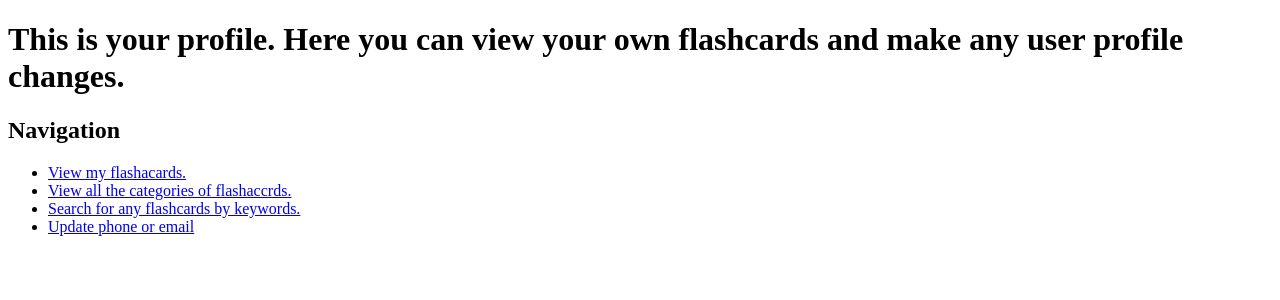
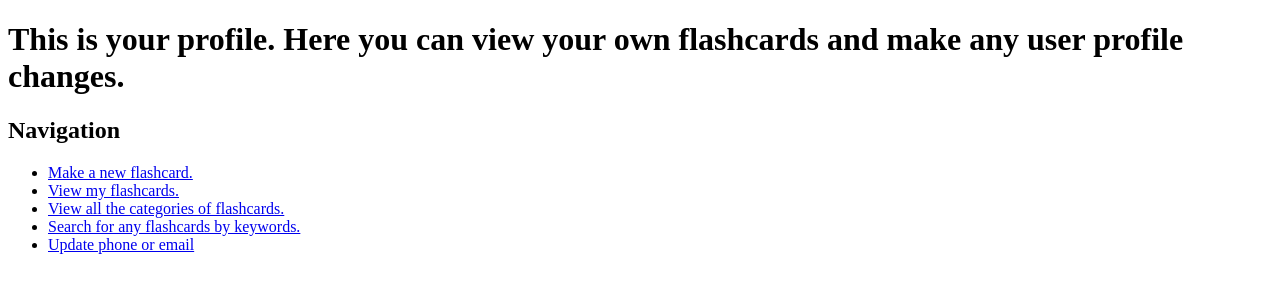
Before and after one commit to aquariangirl/Flashcards, a Flask app: page /user-profile in a window 1280 px wide. Shown: the top 300 px of the page. Run offline with Flask 2, Linux system fonts and the light colour scheme; the visitor is signed in with stand-in values (Sample User, id 1); data comes from the database, SQL or seed files in the repository.

Commit message:
updates to MVP add flashcards

```diff
--- a/server.py
+++ b/server.py
@@ -84,14 +84,41 @@ def all_categories():
     return render_template('categories.html', categories=categories)
 
 
-@app.route('/categories/<flashcard_id>')
+@app.route('/categories/<flashcard_id>') # TODO
 def show_flashcard(flashcard):
 
-    flashcard = crud.get_flashcard_by_category(flashacrd_id)
+    flashcard = crud.get_flashcard_by_category(flashcard_id)
 
-    return render_template('movie_details.html', movie=movie)
+    return render_template('flashcards.html') #, flashcard=flashcard)
 
 
+@app.route('/new-flashcard')
+def add_new_flashcard():
+    """Shows where logged-in user inputs flashcard data"""
+
+    return render_template('new-flashcard.html')
+
+
+# @app.route('/flashcard') # TODO
+# def add_new_flashcard(flashcard_id):
+#     """Logged-in user creates a new flashcard"""
+
+#     category = category_id
+
+#     #if 'user_id' in session  ?
+#     if session.get('user_id'):
+#         flashcard = request.args.get('flashcard') #might be front_card and back_card?
+#         user = session['user_id']
+
+#         flashcard = crud.create_rating(flashcard, category, user)
+#         db.session.add(flashcard)
+#         db.session.commit()
+
+#         return redirect(f'/flashcards/{flashcard_id}')
+
+#     else:
+#         flash("Please log in to create a flashcard.")
+#         return redirect(f'/flashcards/{flashcard_id}')
 
 
 
--- a/templates/user-profile.html
+++ b/templates/user-profile.html
@@ -6,8 +6,9 @@
 
 <h2>Navigation</h2>
   <ul>
-    <li><a href="/my-flashacrds">View my flashacards.</a></li>
-    <li><a href="/categories">View all the categories of flashaccrds.</a></li>
+   <li><a href="/new-flashcard">Make a new flashcard.</a></li>
+    <li><a href="/my-flashcards">View my flashcards.</a></li>
+    <li><a href="/categories">View all the categories of flashcards.</a></li>
     <li><a href="/search-for-flashcards">Search for any flashcards by keywords.</a></li>
     <li> <a href="/update-user-profile">Update phone or email</a></li>
   </ul>
```
Also changed, not shown: templates/new-flashcard.html (added, +15 -0 lines).
